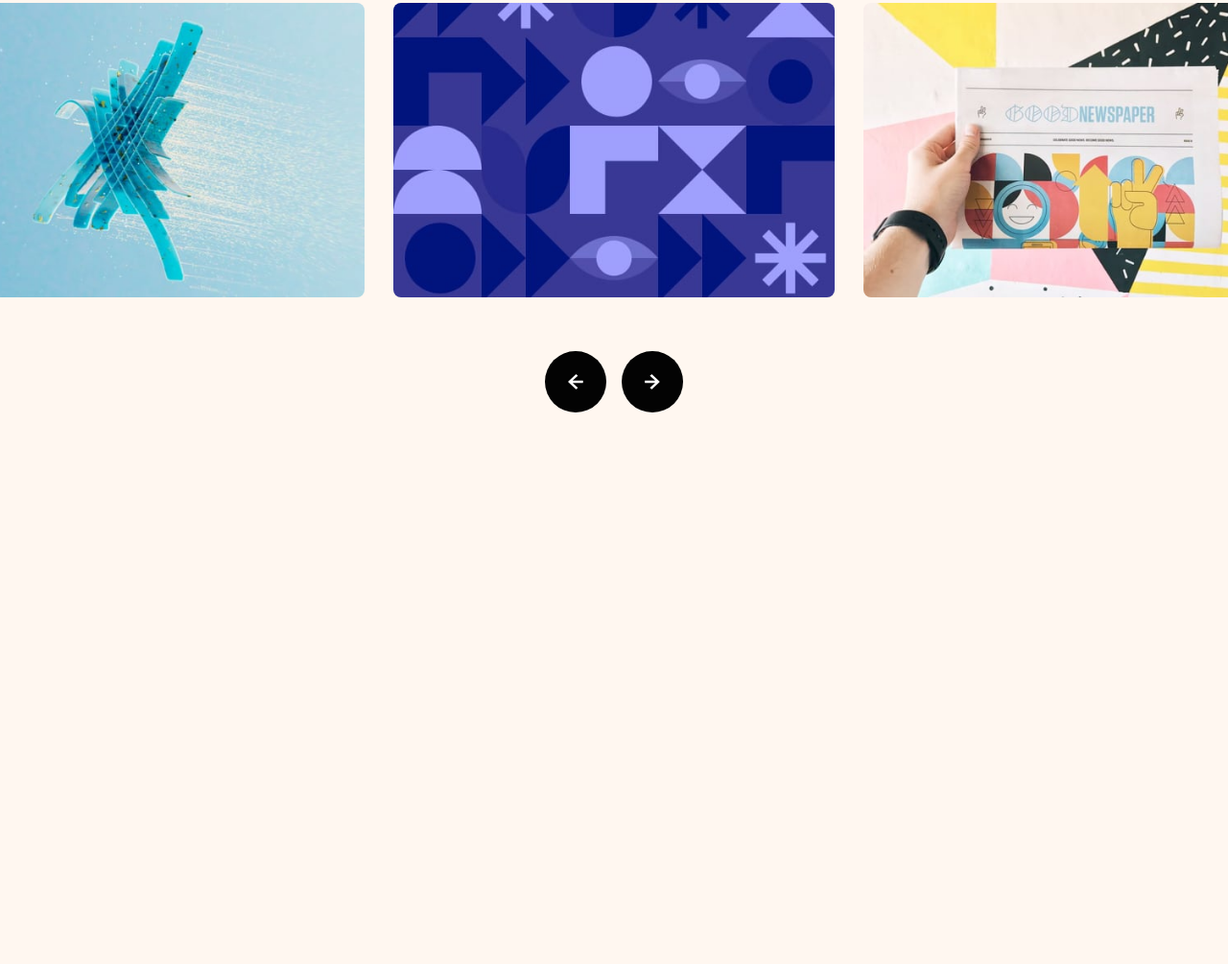
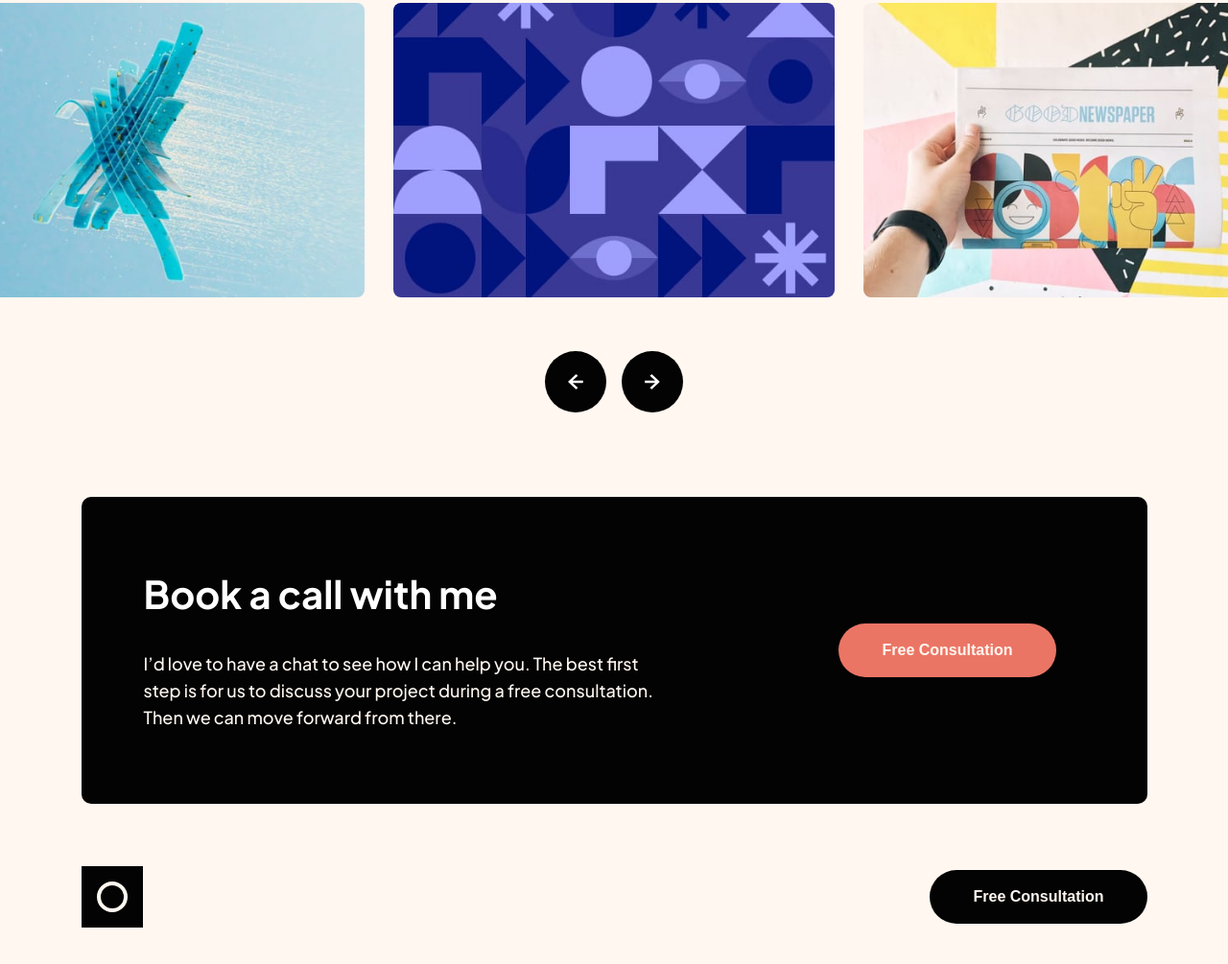
Before and after one commit to codezeloss/Single-page-design-portfolio, a website: page index.html in a window 1280 px wide. Shown: the part 1526-2531 px from the top of the page at 96% size. Before the commit the page ends 2044 px from the top, so only its background shows below. Drawn offline with Linux system fonts and the light colour scheme.

Commit message:
Adding cta & footer sections -- Done

```diff
--- a/index.html
+++ b/index.html
@@ -149,9 +149,25 @@
             />
           </div>
         </section>
+
+        <!-- CTA SECTION -->
+        <section class="cta">
+          <div>
+            <h2 class="heading-secondary cta__h2">Book a call with me</h2>
+            <p class="cta__text">
+              I’d love to have a chat to see how I can help you. The best first
+              step is for us to discuss your project during a free consultation.
+              Then we can move forward from there.
+            </p>
+          </div>
+          <button class="cta__btn" type="button">Free Consultation</button>
+        </section>
       </main>
 
-      <footer class="footer"></footer>
+      <footer class="footer">
+        <img class="footer__logo" src="src/assets/logo.svg" alt="Logo" />
+        <button class="footer__btn" type="button">Free Consultation</button>
+      </footer>
     </div>
   </body>
 </html>
--- /dev/null
+++ b/src/sass/_cta.scss
@@ -0,0 +1,37 @@
+.cta {
+  height: 320px;
+  background-color: $black-color;
+  padding: 65px;
+  padding-right: 95px;
+  border-radius: 10px;
+  margin-bottom: 65px;
+
+  display: flex;
+  flex-direction: row;
+  align-items: center;
+  justify-content: space-between;
+
+  &__h2 {
+    color: $white-color;
+  }
+
+  &__text {
+    width: 540px;
+    color: $light-cream-color;
+    max-width: 730px;
+    font-size: 18px;
+    line-height: 28px;
+  }
+
+  &__btn {
+    color: $light-cream-color;
+    background-color: $light-red-color;
+    font-size: 16px;
+    font-weight: bold;
+    width: fit-content;
+    padding: 14px 45px;
+    border: none;
+    border-radius: 28px;
+    line-height: 28px;
+  }
+}
--- a/src/sass/_footer.scss
+++ b/src/sass/_footer.scss
@@ -0,0 +1,27 @@
+.footer {
+  max-width: 1111px;
+  height: 64px;
+  margin-bottom: 64px;
+
+  display: flex;
+  flex-direction: row;
+  justify-content: space-between;
+  align-items: center;
+
+  &__logo {
+    width: 64px;
+    height: 64px;
+  }
+
+  &__btn {
+    color: $light-cream-color;
+    background-color: $black-color;
+    font-size: 16px;
+    font-weight: bold;
+    width: fit-content;
+    padding: 14px 45px;
+    border: none;
+    border-radius: 28px;
+    line-height: 28px;
+  }
+}
--- a/src/sass/style.scss
+++ b/src/sass/style.scss
@@ -5,5 +5,5 @@
 @import "hero";
 @import "about";
 @import "slider";
-@import "cta2";
+@import "cta";
 @import "footer";
```
Also changed, not shown: src/css/style.css, src/sass/_cta2.scss (deleted).
